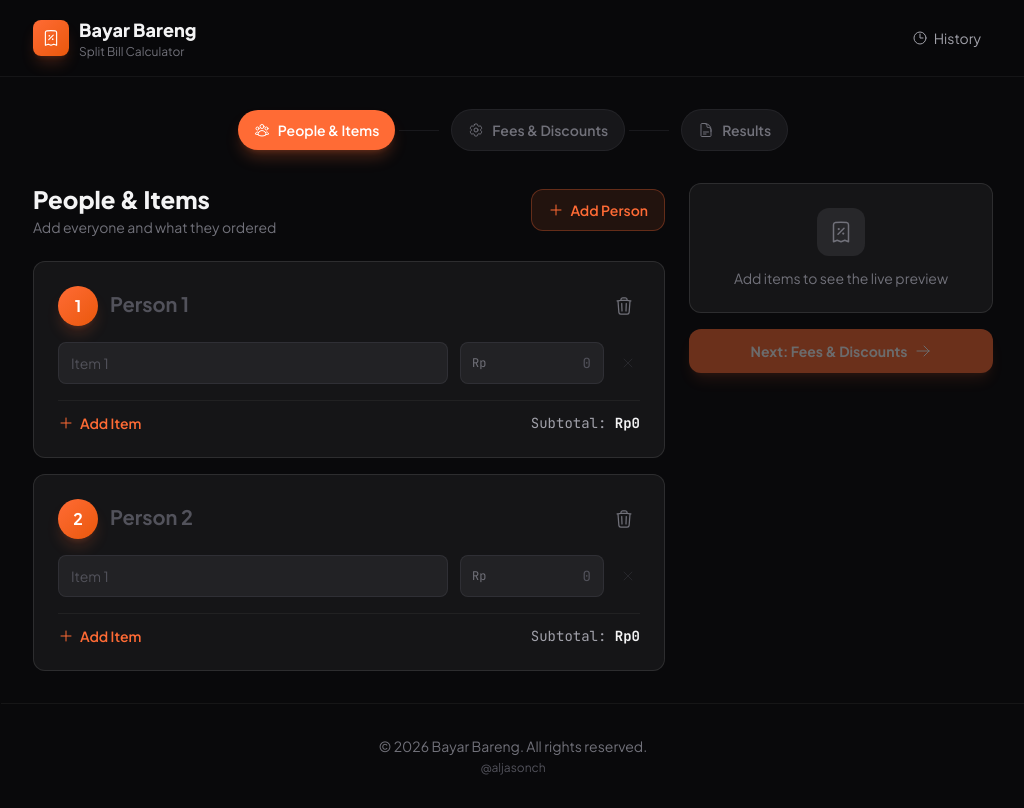
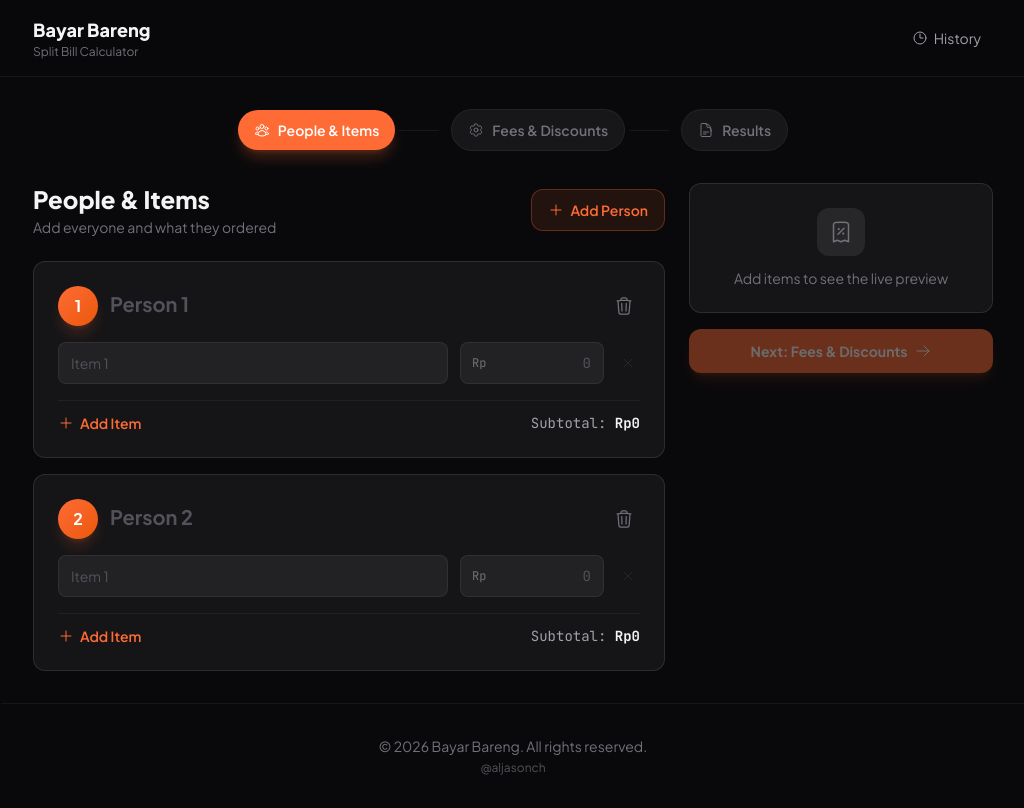
Before and after one commit to aljasonch/bayar_bareng, a Next.js app: page / in a window 1280 px wide. Shown: the whole page, without its empty margins (127-1151 px from the left). Built offline with nearby package versions, Linux system fonts and the light colour scheme.

Commit message:
[fix]: remove logo from homepage

```diff
--- a/app/page.tsx
+++ b/app/page.tsx
@@ -110,9 +110,6 @@ export default function Home() {
       <header className="border-b border-white/5 bg-zinc-950/80 backdrop-blur-xl sticky top-0 z-50">
         <div className="w-full max-w-screen-lg mx-auto px-4 sm:px-6 lg:px-8 py-3 sm:py-4 flex items-center justify-between">
           <div className="flex items-center gap-2.5">
-            <div className="w-8 h-8 sm:w-9 sm:h-9 rounded-lg bg-gradient-to-br from-brand to-orange-600 flex items-center justify-center shadow-lg shadow-brand/20">
-              <HiOutlineReceiptPercent className="text-white text-base sm:text-lg" />
-            </div>
             <div>
               <h1 className="text-base sm:text-lg font-extrabold text-zinc-100 leading-tight">Bayar Bareng</h1>
               <p className="text-[10px] sm:text-xs text-zinc-500 leading-tight">Split Bill Calculator</p>
```
